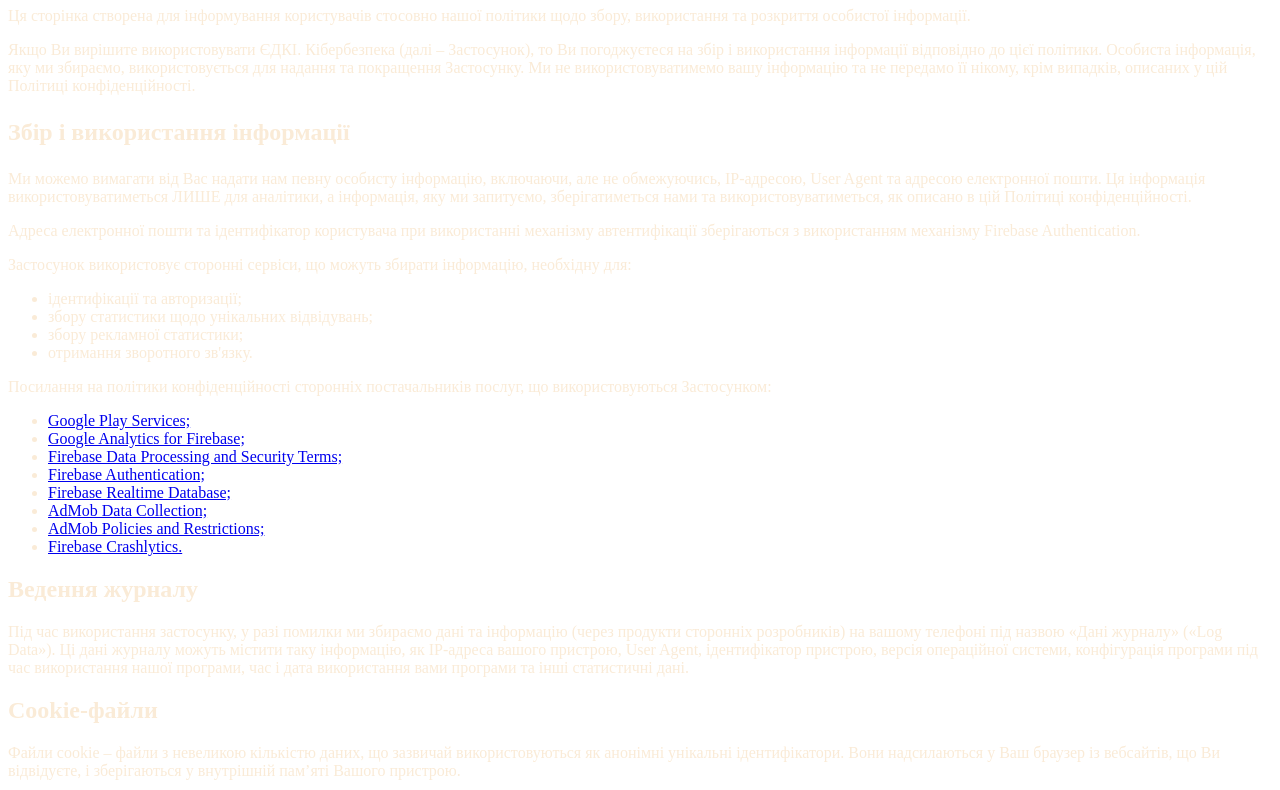
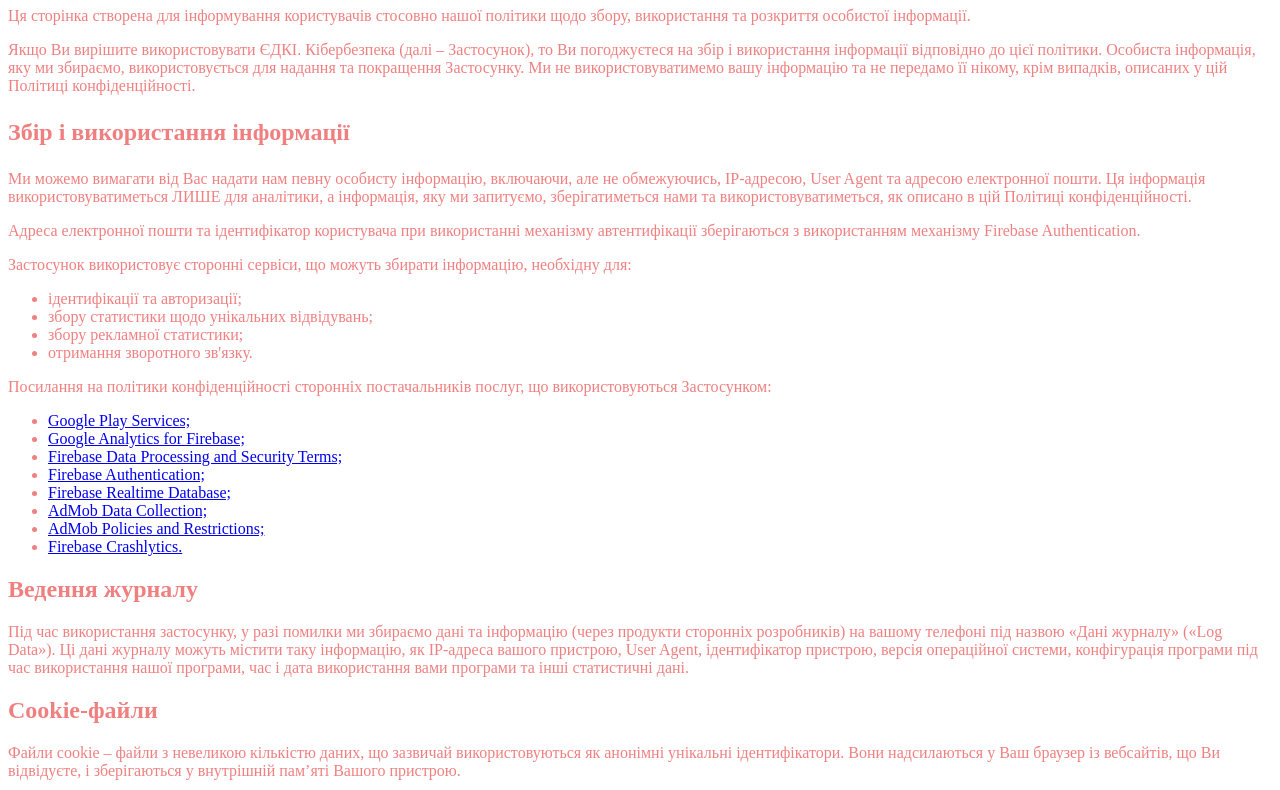
Before and after one commit to ArchExalt/edki-cybersecurity-android, a plain HTML site: page index.html in a window 1280 px wide. Shown: the part 73-863 px from the top of the page. Drawn offline with Linux system fonts and the light colour scheme.

Commit message:
Update index.html

```diff
--- a/index.html
+++ b/index.html
@@ -3,7 +3,7 @@
 <head>
 <title>Політика конфіденційності</title>
 <style>
-html { color-scheme: light dark; color: AntiqueWhite; }
+html { color-scheme: light dark; color: LightCoral; }
 font-family: Georgia, serif; }
 </style>
 </head>
```
